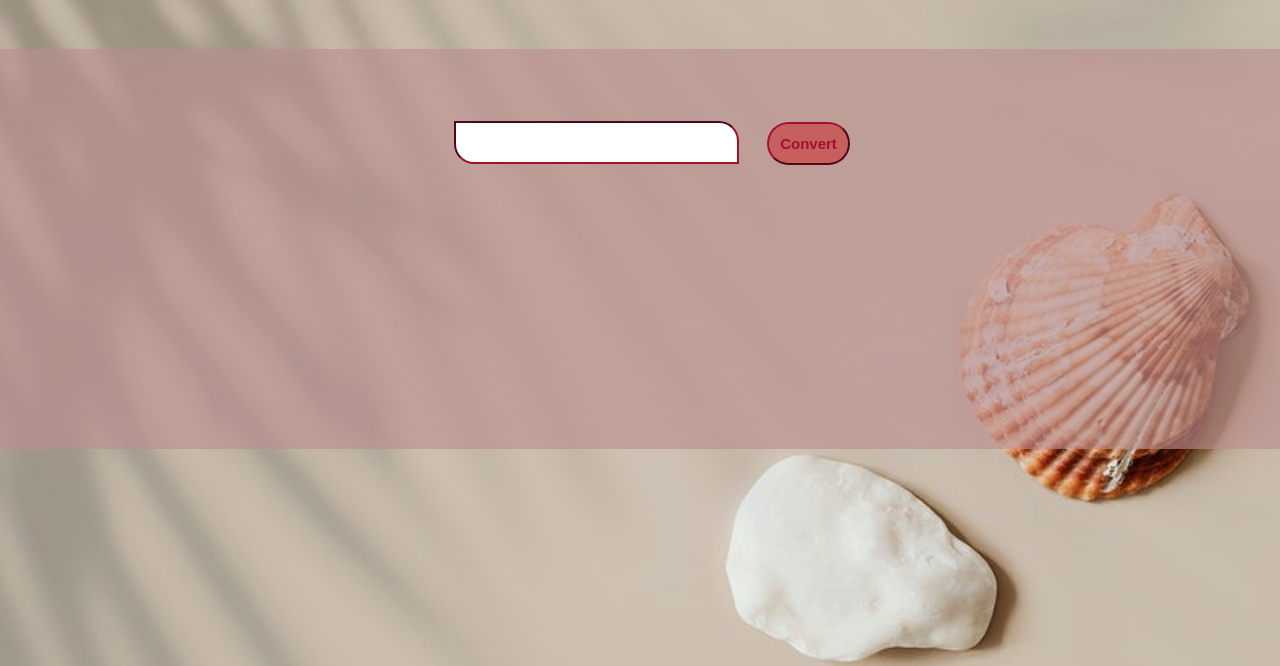
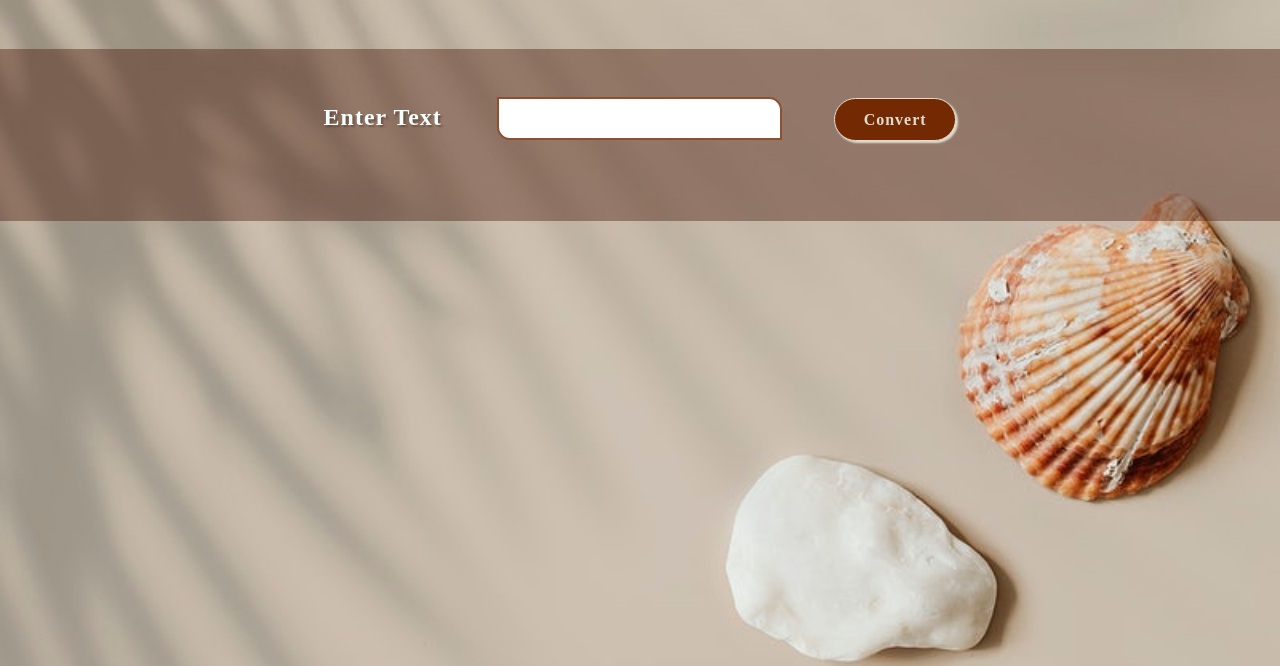
Before and after one commit to Jenanmusallam/Terkwaz, a plain HTML site: page convert-to-camel-casing/index.html in a window 1280 px wide. Shown: the part 134-800 px from the top of the page. Drawn offline with Linux system fonts and the light colour scheme.

Commit message:
First Assignment

```diff
--- a/convert-to-camel-casing/index.html
+++ b/convert-to-camel-casing/index.html
@@ -16,11 +16,11 @@
             <h2>Hello Word</h2>
         </div>
         <div class="center">
+            <label>Enter Text </label>
             <input type="text" name="convert" id="convertVrb">
             <button type="submit" onclick="convertVrabel()">Convert</button>
             <h3 id='dataConver'></h3>
         </div>
-
         <script src="./main.js"></script>
 </body>
 
--- a/convert-to-camel-casing/style.css
+++ b/convert-to-camel-casing/style.css
@@ -19,34 +19,48 @@ html {
 }
 h2 {
   margin: auto;
-  color: rgba(0, 0, 0, 0.733);
+  color: #491a0aaf;
   text-shadow: 2px 2px 2px beige;
   font-size: 3em;
 }
+label {
+  color: azure;
+  font-size: 1.5em;
+  font-weight: bold;
+  text-shadow: 2px 2px 2px #491a0a69;
+  letter-spacing: 1px;
+}
 .center {
-  height: 50vh;
   padding: 3rem;
-  background-color: rgba(188, 143, 143, 0.63);
+  background-color: #491a0a69;
 }
 input {
   padding: 0.5rem;
-  border-radius: 0 20px;
+  border-radius: 0 13px;
   font-size: 20px;
-  border-color: rgb(163, 17, 46);
-  margin: 1.5rem;
+  border: 2px solid #732a03d0;
+  margin: auto 3rem;
 }
 button {
   border-radius: 50px;
-  border-color: rgb(163, 17, 46);
-  font-size: 15px;
+  border: 1px solid #e0dbcf;
+  font-size: 1em;
+  letter-spacing: 1px;
+  font-family: emoji;
   font-weight: bold;
-  color: rgb(163, 17, 46);
-  background-color: rgb(199, 95, 95);
-  padding: 0.7rem;
+  box-shadow: 2px 2px 2px;
+  color: #e0dbcf;
+  background-color: #732a03;
+  padding: 0.7rem 1.8rem;
+}
+button:active {
+  background-color: #3f1206;
+  transform: scale(0.9);
 }
 #dataConver {
-  color: crimson;
-  text-shadow: 2px 2px 2px beige;
+  color: #5f2303;
+  margin-top: 2rem;
+  text-shadow: 2px 2px 2px #d2bda8;
   font-size: 3em;
   font-family: cursive;
 }
```
Also changed, not shown: convert-to-camel-casing/convert-to-camel-casing.png (added).
